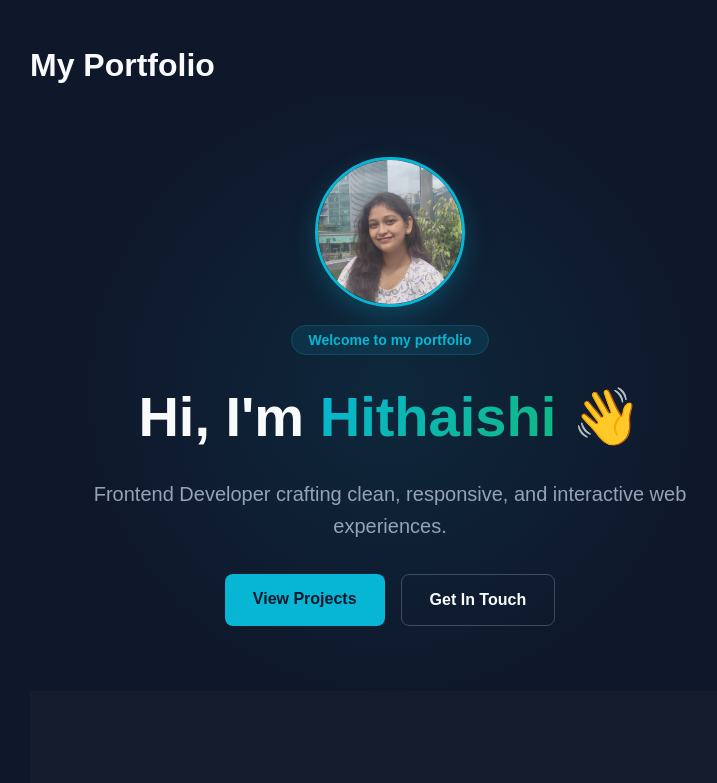
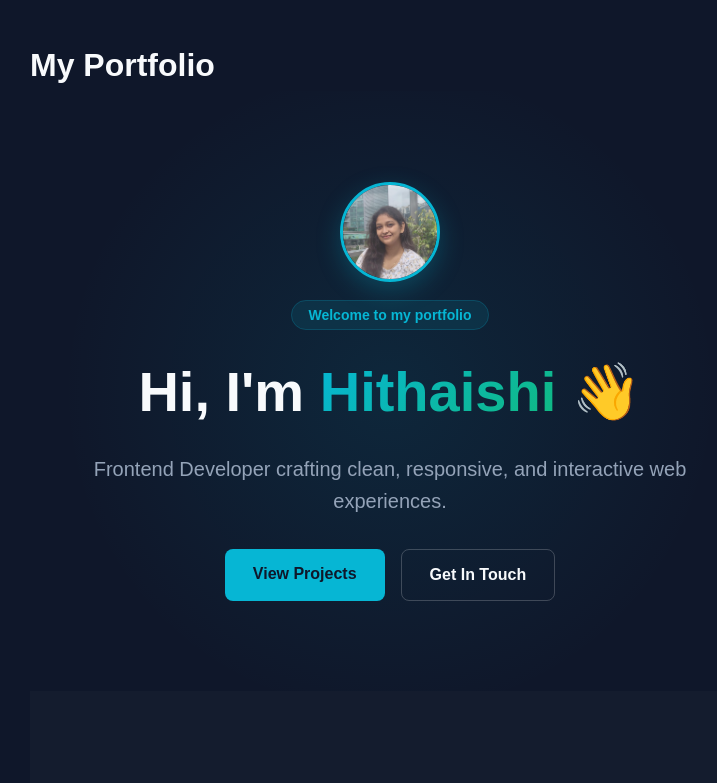
Before and after one commit to hithaishial/portfolio-using-react, a React (Vite) app: page / in a window 1280 px wide. Shown: the top 783 px of the page, without its empty margins (250-967 px from the left). Built offline with nearby package versions, Linux system fonts and the light colour scheme.

Commit message:
made changes in image size

```diff
--- a/src/components/Hero.css
+++ b/src/components/Hero.css
@@ -20,12 +20,12 @@
 }
 
 .profile-img {
-  width: 150px; /* Adjust width to resize your photo */
-  height: 150px; /* Keeps height equal to width */
-  border-radius: 50%; /* Makes image perfectly circular */
-  object-fit: cover; /* Prevents image stretching */
-  border: 3px solid var(--accent-primary); /* Uses your primary accent color */
-  box-shadow: 0 8px 24px rgba(6, 182, 212, 0.25); /* Subtle glow matching your gradient */
+  width: 100px;
+  height: 100px;
+  border-radius: 50%;
+  object-fit: cover;
+  border: 3px solid var(--accent-primary);
+  box-shadow: 0 8px 24px rgba(6, 182, 212, 0.25);
 }
 /* ---------------------------------- */
 
```
